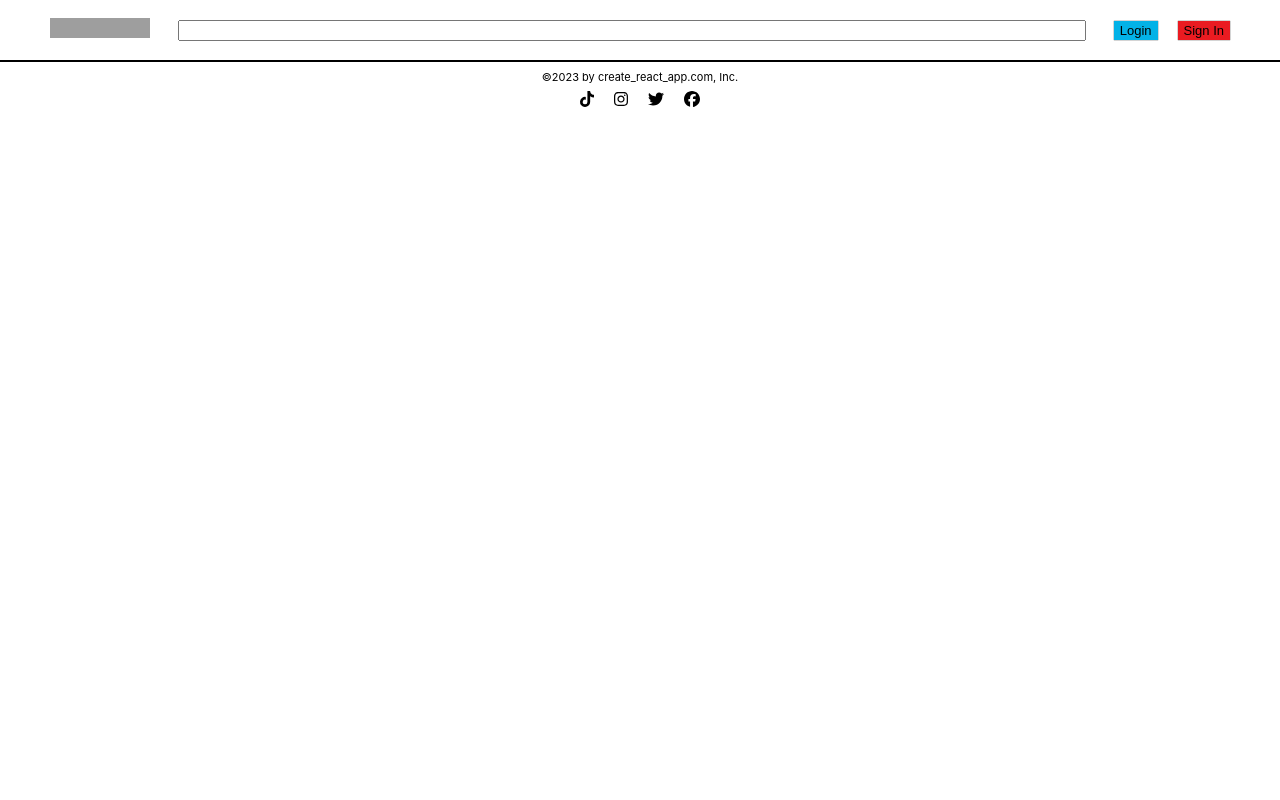
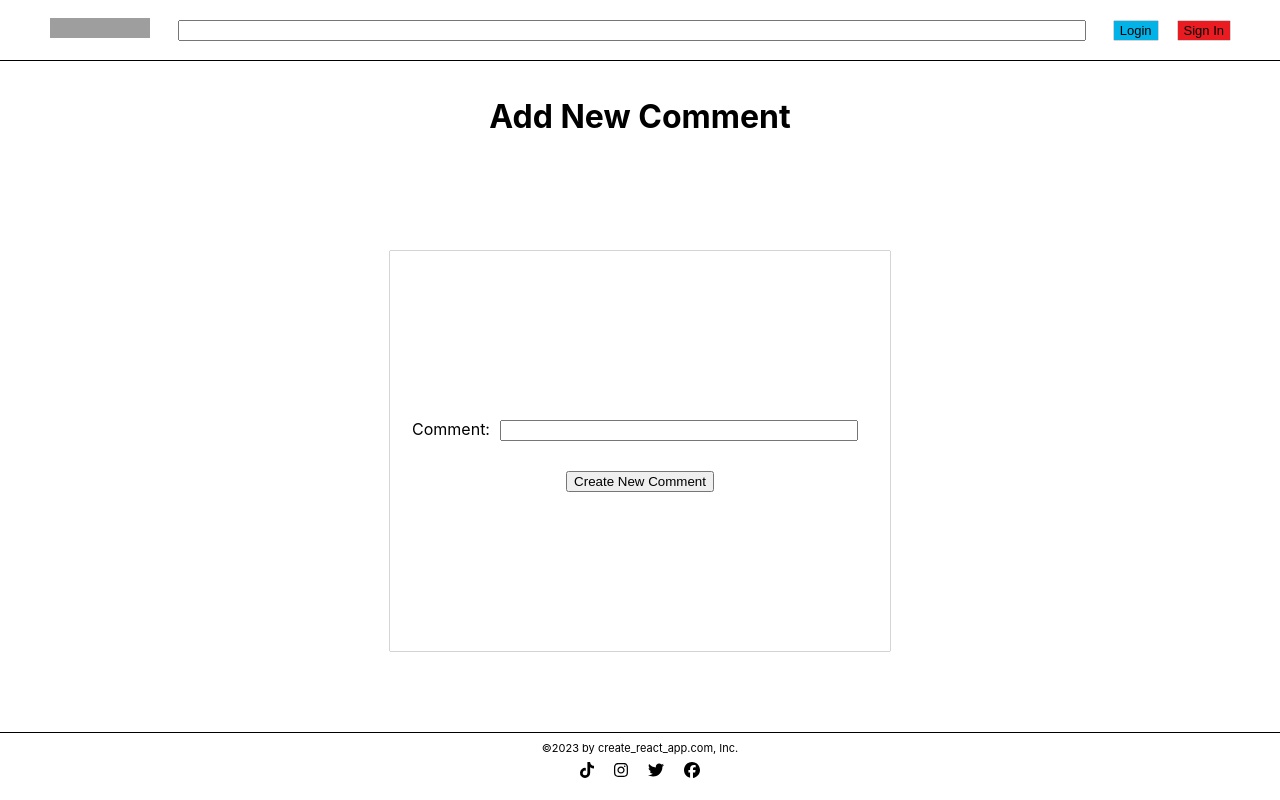
Before and after one commit to GintareSlusnyte/Galutinis_atsiskaitymas_react, a React (Create React App) app: page /newComment/1 in a window 1280 px wide. Built offline with nearby package versions, Linux system fonts and the light colour scheme; data requests are answered from the project's data file; grey boxes are pictures that could not be loaded.

Commit message:
Sudėti komentarų funkcionalumai

```diff
--- a/src/App.jsx
+++ b/src/App.jsx
@@ -8,6 +8,7 @@ import Footer from './components/Organisms/Footer';
 import PostoKortelesPage from './components/Pages/PostoKortelesPage';
 import AddNewPost from './components/Pages/AddNewPost';
 import CommentsPage from './components/Pages/CommentsPage';
+import AddNewComment from './components/Pages/AddNewComment';
 
 
 const App = () => {
@@ -22,6 +23,7 @@ const App = () => {
         <Route path='/profile' element={<PostoKortelesPage />}/>
         <Route path='/newPost' element={<AddNewPost />}/>
         <Route path='comments/:id' element={<CommentsPage />}/>
+        <Route path='/newComment/:id' element={<AddNewComment />}/>
       </Routes>
 
       <Footer />
--- a/src/components/Molecules/Post.jsx
+++ b/src/components/Molecules/Post.jsx
@@ -65,6 +65,8 @@ const Post = ({ data }) => {
     const { setPosts, PostsActionTypes } = useContext(PostsContext);
     const user = users.find(el => el.id === data.userId);
 
+
+
     return (
         <StyledPost>
             <div>
@@ -95,6 +97,18 @@ const Post = ({ data }) => {
                     }) }
                     >Delete</button>
             }
+
+{
+                currentUser && data.userId === currentUser.id &&
+                <button
+                    onClick={ () => setPosts({
+                    type: PostsActionTypes.edit,
+                    id: data.id
+                    }) }
+                    >Edit</button>
+            }
+
+
         </StyledPost>
 
 
--- a/src/components/Pages/AddNewComment.jsx
+++ b/src/components/Pages/AddNewComment.jsx
@@ -1,8 +1,103 @@
+import { useState, useContext } from "react";
+import { useNavigate, useParams } from "react-router-dom";
+import { v4 as generatedId } from 'uuid';
+import UsersContext from "../../contexts/UsersContext";
+import CommentsContext from "../../contexts/CommentsContext"
+import styled from "styled-components";
+
+const StyledMain = styled.main`
+    height: calc(100vh - 150px);
+    text-align: center;
+    h1 {
+        padding: 15px;
+    }
+    >form {
+        margin: 100px auto;
+        height: 400px;
+        width: 500px;
+        display: flex;
+        flex-direction: column;
+        justify-content: center;
+        align-items: center;
+        gap: 20px;
+        box-shadow: 0 0 1px;
+        >div >input {
+            margin: 10px;
+            width: 350px;
+        }
+        #article {
+            height: 200px;
+        }
+    }
+`;
+
 const AddNewComment = () => {
+    const navigate = useNavigate();
+    const { id } = useParams();
+    const { currentUser } = useContext(UsersContext);
+    const { setComments, CommentsActionTypes } = useContext(CommentsContext);
+    const [formInputs, setFormInputs] = useState({
+      replay: ''
+    });
+
+    const inputHandler = e => {
+      setFormInputs({
+        ...formInputs,
+        [e.target.name]: e.target.value
+      });
+    };
+
+    const formHandler = async e => {
+      e.preventDefault();
+      const newComment = {
+        id: generatedId(),
+        userId: currentUser.id,
+        postId: id,
+        replay: formInputs.replay
+      };
+
+      try {
+        const response = await fetch(`http://localhost:8080/replies`, {
+          method: 'POST',
+          headers: {
+            'Content-Type': 'application/json'
+          },
+          body: JSON.stringify(newComment)
+        });
+
+        if (response.ok) {
+          console.log('pavyko')
+          setComments({
+            type: CommentsActionTypes.add,
+            data: newComment
+          });
+          navigate(`/comments/${id}`);
+        } else {
+          console.log(response)
+        }
+      } catch (error) {
+        console.error('ERORAS', error);
+      }
+    };
+
     return (
-        <>
-        </>
-     );
-}
+      <StyledMain>
+        <h1>Add New Comment</h1>
+        <form onSubmit={formHandler}>
+          <div>
+            <label htmlFor="replay">Comment:</label>
+            <input
+              type="text"
+              name="replay"
+              id="replay"
+              value={formInputs.replay}
+              onChange={inputHandler}
+            />
+          </div>
+          <input type="submit" value="Create New Comment" />
+        </form>
+      </StyledMain>
+    );
+  };
 
-export default AddNewComment;
+  export default AddNewComment;
--- a/src/components/Pages/PostoKortelesPage.jsx
+++ b/src/components/Pages/PostoKortelesPage.jsx
@@ -10,9 +10,6 @@ const PostoKortelesPage = () => {
     const { posts } = useContext(PostsContext)
     const { currentUser } = useContext(UsersContext);
 
-    if (!currentUser) {
-        return <div>Loading...</div>; // or any other appropriate loading indicator
-    }
 
     return (
         <main>
--- a/src/components/Pages/RegisterPage.jsx
+++ b/src/components/Pages/RegisterPage.jsx
@@ -1,6 +1,6 @@
 import styled from "styled-components";
 import { useContext, useState } from "react";
-import { useNavigate } from "react-router";
+import { useNavigate, useParams } from "react-router-dom";
 import UsersContext from "../../contexts/UsersContext";
 import { v4 as generatedId } from 'uuid';
 
@@ -75,7 +75,7 @@ const RegisterPage = () => {
               type: UsersActionTypes.update,
               data: updatedUsers
             });
-            navigate("/profile");
+            navigate(`/profile/`);
           } else {
             // Handle error if the request fails
             console.error('Failed to add user.');
--- a/src/data.json
+++ b/src/data.json
@@ -57,35 +57,81 @@
       "password": "7-7-7-7-7"
     },
     {
-      "id": "2e447880-b2f4-4a8c-a7b3-49cc78e9cc50",
-      "userName": "Ross",
-      "email": "gunther@gmail.com",
-      "picture": "https://images.unsplash.com/photo-1507003211169-0a1dd7228f2d?ixlib=rb-4.0.3&ixid=M3wxMjA3fDB8MHxzZWFyY2h8NHx8cmFuZG9tJTIwcGVvcGxlfGVufDB8fDB8fHww&w=1000&q=80",
-      "password": "WeWere0nABreak!",
-      "passwordRepeat": "x"
-    },
-    {
-      "id": "068585ed-6c1e-4593-955f-9079356ffc9d",
+      "id": "fbf78bd0-2cef-4f56-aff7-f2eac6427772",
       "userName": "Monica",
-      "email": "gunther@gmail.com",
+      "email": "gintareslusnyte@gmail.com",
       "picture": "https://images.unsplash.com/photo-1507003211169-0a1dd7228f2d?ixlib=rb-4.0.3&ixid=M3wxMjA3fDB8MHxzZWFyY2h8NHx8cmFuZG9tJTIwcGVvcGxlfGVufDB8fDB8fHww&w=1000&q=80",
       "password": "7-7-7-7-7",
-      "passwordRepeat": "5"
-    }
+      "passwordRepeat": "a"
+    },
+    [
+      {
+        "id": 1,
+        "userName": "Ross",
+        "email": "ross.geller@gmail.com",
+        "picture": "https://media.revistagq.com/photos/5cb725b0cd5468d970512e0c/1:1/w_800,h_800,c_limit/ross_geller_friends_1863.jpg",
+        "password": "WeWere0nABreak!"
+      },
+      {
+        "id": 2,
+        "userName": "Rachel",
+        "email": "rachel_green@gmail.com",
+        "picture": "https://d6ehjqrqtzoun.cloudfront.net/c2ae8ebf-b124-4a97-85f8-113c31fe7c2a.jpg",
+        "password": "I_make_VERY_B4D_decisions"
+      },
+      {
+        "id": 3,
+        "userName": "Chandler",
+        "email": "chandler-bing@gmail.com",
+        "picture": "https://pyxis.nymag.com/v1/imgs/079/792/3ed0d94be0a9bd3d023f00532889bab152-30-chandler-bing.rsquare.w330.jpg",
+        "password": "d3sp3rat3ForL0ve"
+      },
+      {
+        "id": 4,
+        "userName": "Phoebe",
+        "email": "phoebe@gmail.com",
+        "picture": "https://i.pinimg.com/originals/d1/4a/45/d14a4532e471137a3d9dfb9080f74bed.jpg",
+        "password": "#smellyCat"
+      },
+      {
+        "id": 5,
+        "userName": "Joey",
+        "email": "joey-tribbiani@gmail.com",
+        "picture": "https://encrypted-tbn0.gstatic.com/images?q=tbn:ANd9GcQPz4Q-btmRZ5ETr4YsCqSyn8zryfdQPsfDpSMA2yfsimLrWGYCcfVZ8Xr05YQzWgNn8l4&usqp=CAU",
+        "password": "pizza100"
+      },
+      {
+        "id": 6,
+        "userName": "Gunther",
+        "email": "gunther@gmail.com",
+        "picture": "https://media.glamourmagazine.co.uk/photos/61767e12eb21ab0b20155d17/1:1/w_1920,h_1920,c_limit/GUNTHER_251021_%20(2).jpg",
+        "password": "centralPerk"
+      },
+      {
+        "id": 7,
+        "userName": "Jenice",
+        "email": "jenice@gmail.com",
+        "picture": "https://imgs.heart.co.uk/images/238922?width=1200&crop=1_1&signature=RkoYlarTJtM_FPWq5hbtet4NGxw=",
+        "password": "Oh-My-God!"
+      },
+      {
+        "id": 8,
+        "userName": "Monica",
+        "email": "joey-tribbiani@gmail.com",
+        "picture": "https://hips.hearstapps.com/es.h-cdn.co/fotoes/images/series-television/puedes-pasar-el-trivial-de-monica-geller/120274429-1-esl-ES/Puedes-pasar-el-trivial-de-Monica-Geller.jpg",
+        "password": "7-7-7-7-7"
+      },
+      {
+        "id": "fbf78bd0-2cef-4f56-aff7-f2eac6427772",
+        "userName": "Monica",
+        "email": "gintareslusnyte@gmail.com",
+        "picture": "https://images.unsplash.com/photo-1507003211169-0a1dd7228f2d?ixlib=rb-4.0.3&ixid=M3wxMjA3fDB8MHxzZWFyY2h8NHx8cmFuZG9tJTIwcGVvcGxlfGVufDB8fDB8fHww&w=1000&q=80",
+        "password": "7-7-7-7-7",
+        "passwordRepeat": "a"
+      }
+    ]
   ],
   "posts": [
-    {
-      "id": 1,
-      "userId": 1,
-      "title": "Unagi",
-      "article": "Unagi is a state of awereness. Only by achieving true unagi can you be prepared for any danger that may befall you"
-    },
-    {
-      "id": 2,
-      "userId": 2,
-      "title": "Boss",
-      "article": "My boss doesn't like me very much..."
-    },
     {
       "id": 3,
       "userId": 8,
@@ -93,72 +139,24 @@
       "article": "Ross hasn't worked at the museum for a year!"
     },
     {
-      "id": "bdd00cab-7af8-42b2-aee6-b51573155511",
-      "userId": 1,
-      "title": "d",
-      "article": "dddddddddddddddd"
+      "id": 2,
+      "userId": 7,
+      "title": "Parents arrived...",
+      "article": "Ross hasn't worked at the museum for a year!"
     },
     {
-      "id": "c85ebb85-6a77-4366-8bcc-b1f52aafe7a2",
+      "id": "5888f75a-2cb8-483a-b29c-b31bb8817886",
       "userId": 8,
-      "title": "ty",
-      "article": "seee"
+      "title": "hhhhhhhhhhhhh",
+      "article": "hdsssssssssssss"
     }
   ],
   "replies": [
-    {
-      "id": 1,
-      "postId": 1,
-      "userId": 2,
-      "replay": "Isn't that a kind of sushi?"
-    },
-    {
-      "id": 2,
-      "postId": 1,
-      "userId": 4,
-      "replay": "Yeah it is. It's freshwater eel."
-    },
-    {
-      "id": 3,
-      "postId": 1,
-      "userId": 2,
-      "replay": "Ahhh... Salmon skin roll."
-    },
-    {
-      "id": 4,
-      "postId": 2,
-      "userId": 3,
-      "replay": "That's weirdd. I don't think my boss likes me either."
-    },
-    {
-      "id": 5,
-      "postId": 2,
-      "userId": 8,
-      "replay": "No I don't think mine likes either."
-    },
-    {
-      "id": 6,
-      "postId": 2,
-      "userId": 1,
-      "replay": "Maybe it's universal thing"
-    },
-    {
-      "id": 7,
-      "postId": 2,
-      "userId": 5,
-      "replay": "Yeah OR maybe it's because you're all hanging around here at 11:30 on a Wednesday!"
-    },
     {
       "id": 8,
       "postId": 3,
       "userId": 1,
       "replay": "Monica and Chandler are living together!"
-    },
-    {
-      "id": 9,
-      "postId": 3,
-      "userId": 8,
-      "replay": "Ross married Rachel in Vegas. An got divorced. AGAIN!"
     },
     {
       "id": 10,
@@ -177,6 +175,24 @@
       "postId": 3,
       "userId": 5,
       "replay": "I wanna GOOOOOOO"
+    },
+    {
+      "id": "e17b66f2-beff-4b85-badb-a66dcbe59949",
+      "userId": 8,
+      "postId": "3",
+      "replay": "Ross married Rachel in Vegas. An got divorced. AGAIN!"
+    },
+    {
+      "id": "6ec086a4-8ece-44cc-a567-846d63f6d682",
+      "userId": 8,
+      "postId": "2",
+      "replay": "jnkjb"
+    },
+    {
+      "id": "2c12dda2-f05d-4ea2-bda8-8d0612404729",
+      "userId": 1,
+      "postId": "2",
+      "replay": "jjkjjkkk"
     }
   ]
 }
```
Also changed, not shown: src/components/Pages/AddNewPost.jsx (+3 -4 lines), src/components/Pages/CommentsPage.jsx (+79 -22 lines). Lines whose indentation alone changed are shown as unchanged.
